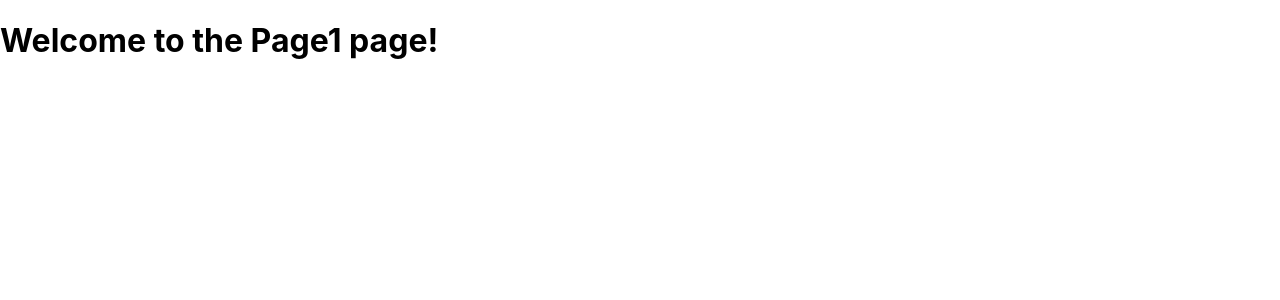
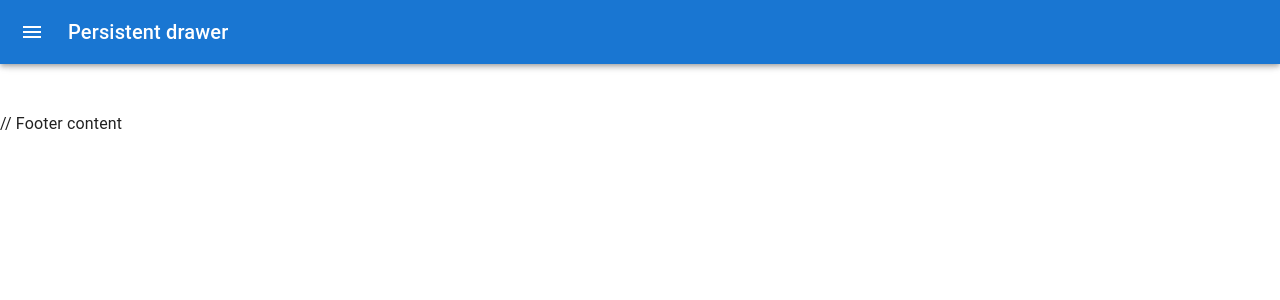
Before and after one commit to elie-atia/react-web-app, a React (Create React App) app: page /page1 in a window 1280 px wide. Shown: the top 300 px of the page. Built offline with nearby package versions, Linux system fonts and the light colour scheme.

Commit message:
Add: layout.js file with Material UI persistent drawer component for consistent UI across app.

```diff
--- /dev/null
+++ b/src/containers/Layout/Layout.js
@@ -0,0 +1,18 @@
+import React from 'react';
+import PersistentDrawerLeft from './PersistentDrawerLeft';
+
+const Layout = ({ children }) => {
+  return (
+    <>
+      <PersistentDrawerLeft />
+      <div>
+        {children}
+      </div>
+      <footer>
+        // Footer content
+      </footer>
+    </>
+  );
+};
+
+export default Layout;
--- /dev/null
+++ b/src/containers/Layout/PersistentDrawerLeft.js
@@ -0,0 +1,151 @@
+import * as React from 'react';
+import { styled, useTheme } from '@mui/material/styles';
+import Box from '@mui/material/Box';
+import Drawer from '@mui/material/Drawer';
+import CssBaseline from '@mui/material/CssBaseline';
+import MuiAppBar from '@mui/material/AppBar';
+import Toolbar from '@mui/material/Toolbar';
+import List from '@mui/material/List';
+import Typography from '@mui/material/Typography';
+import Divider from '@mui/material/Divider';
+import IconButton from '@mui/material/IconButton';
+import MenuIcon from '@mui/icons-material/Menu';
+import ChevronLeftIcon from '@mui/icons-material/ChevronLeft';
+import ChevronRightIcon from '@mui/icons-material/ChevronRight';
+import ListItem from '@mui/material/ListItem';
+import ListItemButton from '@mui/material/ListItemButton';
+import ListItemIcon from '@mui/material/ListItemIcon';
+import ListItemText from '@mui/material/ListItemText';
+import InboxIcon from '@mui/icons-material/MoveToInbox';
+import MailIcon from '@mui/icons-material/Mail';
+
+const drawerWidth = 240;
+
+const Main = styled('main', { shouldForwardProp: (prop) => prop !== 'open' })(
+  ({ theme, open }) => ({
+    flexGrow: 1,
+    padding: theme.spacing(3),
+    transition: theme.transitions.create('margin', {
+      easing: theme.transitions.easing.sharp,
+      duration: theme.transitions.duration.leavingScreen,
+    }),
+    marginLeft: `-${drawerWidth}px`,
+    ...(open && {
+      transition: theme.transitions.create('margin', {
+        easing: theme.transitions.easing.easeOut,
+        duration: theme.transitions.duration.enteringScreen,
+      }),
+      marginLeft: 0,
+    }),
+  }),
+);
+
+const AppBar = styled(MuiAppBar, {
+  shouldForwardProp: (prop) => prop !== 'open',
+})(({ theme, open }) => ({
+  transition: theme.transitions.create(['margin', 'width'], {
+    easing: theme.transitions.easing.sharp,
+    duration: theme.transitions.duration.leavingScreen,
+  }),
+  ...(open && {
+    width: `calc(100% - ${drawerWidth}px)`,
+    marginLeft: `${drawerWidth}px`,
+    transition: theme.transitions.create(['margin', 'width'], {
+      easing: theme.transitions.easing.easeOut,
+      duration: theme.transitions.duration.enteringScreen,
+    }),
+  }),
+}));
+
+const DrawerHeader = styled('div')(({ theme }) => ({
+  display: 'flex',
+  alignItems: 'center',
+  padding: theme.spacing(0, 1),
+  // necessary for content to be below app bar
+  ...theme.mixins.toolbar,
+  justifyContent: 'flex-end',
+}));
+
+export default function PersistentDrawerLeft() {
+  const theme = useTheme();
+  const [open, setOpen] = React.useState(false);
+
+  const handleDrawerOpen = () => {
+    setOpen(true);
+  };
+
+  const handleDrawerClose = () => {
+    setOpen(false);
+  };
+
+  return (
+    <Box sx={{ display: 'flex' }}>
+      <CssBaseline />
+      <AppBar position="fixed" open={open}>
+        <Toolbar>
+          <IconButton
+            color="inherit"
+            aria-label="open drawer"
+            onClick={handleDrawerOpen}
+            edge="start"
+            sx={{ mr: 2, ...(open && { display: 'none' }) }}
+          >
+            <MenuIcon />
+          </IconButton>
+          <Typography variant="h6" noWrap component="div">
+            Persistent drawer
+          </Typography>
+        </Toolbar>
+      </AppBar>
+      <Drawer
+        sx={{
+          width: drawerWidth,
+          flexShrink: 0,
+          '& .MuiDrawer-paper': {
+            width: drawerWidth,
+            boxSizing: 'border-box',
+          },
+        }}
+        variant="persistent"
+        anchor="left"
+        open={open}
+      >
+        <DrawerHeader>
+          <IconButton onClick={handleDrawerClose}>
+            {theme.direction === 'ltr' ? <ChevronLeftIcon /> : <ChevronRightIcon />}
+          </IconButton>
+        </DrawerHeader>
+        <Divider />
+        <List>
+          {['Inbox', 'Starred', 'Send email', 'Drafts'].map((text, index) => (
+            <ListItem key={text} disablePadding>
+              <ListItemButton>
+                <ListItemIcon>
+                  {index % 2 === 0 ? <InboxIcon /> : <MailIcon />}
+                </ListItemIcon>
+                <ListItemText primary={text} />
+              </ListItemButton>
+            </ListItem>
+          ))}
+        </List>
+        <Divider />
+        <List>
+          {['All mail', 'Trash', 'Spam'].map((text, index) => (
+            <ListItem key={text} disablePadding>
+              <ListItemButton>
+                <ListItemIcon>
+                  {index % 2 === 0 ? <InboxIcon /> : <MailIcon />}
+                </ListItemIcon>
+                <ListItemText primary={text} />
+              </ListItemButton>
+            </ListItem>
+          ))}
+        </List>
+      </Drawer>
+      <Main open={open}>
+        <DrawerHeader />
+
+      </Main>
+    </Box>
+  );
+}
--- a/src/routes.js
+++ b/src/routes.js
@@ -3,6 +3,8 @@
 import Home from './containers/Home';
 import Page1 from './containers/Page1';
 import Page2 from './containers/Page2';
+import Layout from './containers/Layout/Layout';
+
 // The Layout component is used to wrap the Switch component that contains the Route components for each page.
 // This ensures that the layout is consistent across all pages, and allows you to easily update the header and
 // footer components in one place.
@@ -11,9 +13,15 @@
     return (
         <>
             <Switch>
-                <Route exact={true} path='/' component={Home} />
-                <Route exact={true} path='/page1' component={Page1} />
-                <Route exact={true} path='/page2' component={Page2} />
+                <Layout>
+                    <Route exact={true} path='/' component={Home} />
+                </Layout>
+                <Layout>
+                    <Route exact={true} path='/page1' component={Page1} />
+                </Layout>
+                <Layout>
+                    <Route exact={true} path='/page2' component={Page2} />
+                </Layout>
             </Switch>
         </>
     );
```
Also changed, not shown: src/containers/Layout/Sidebar.style.js (deleted, +0 -63 lines).
